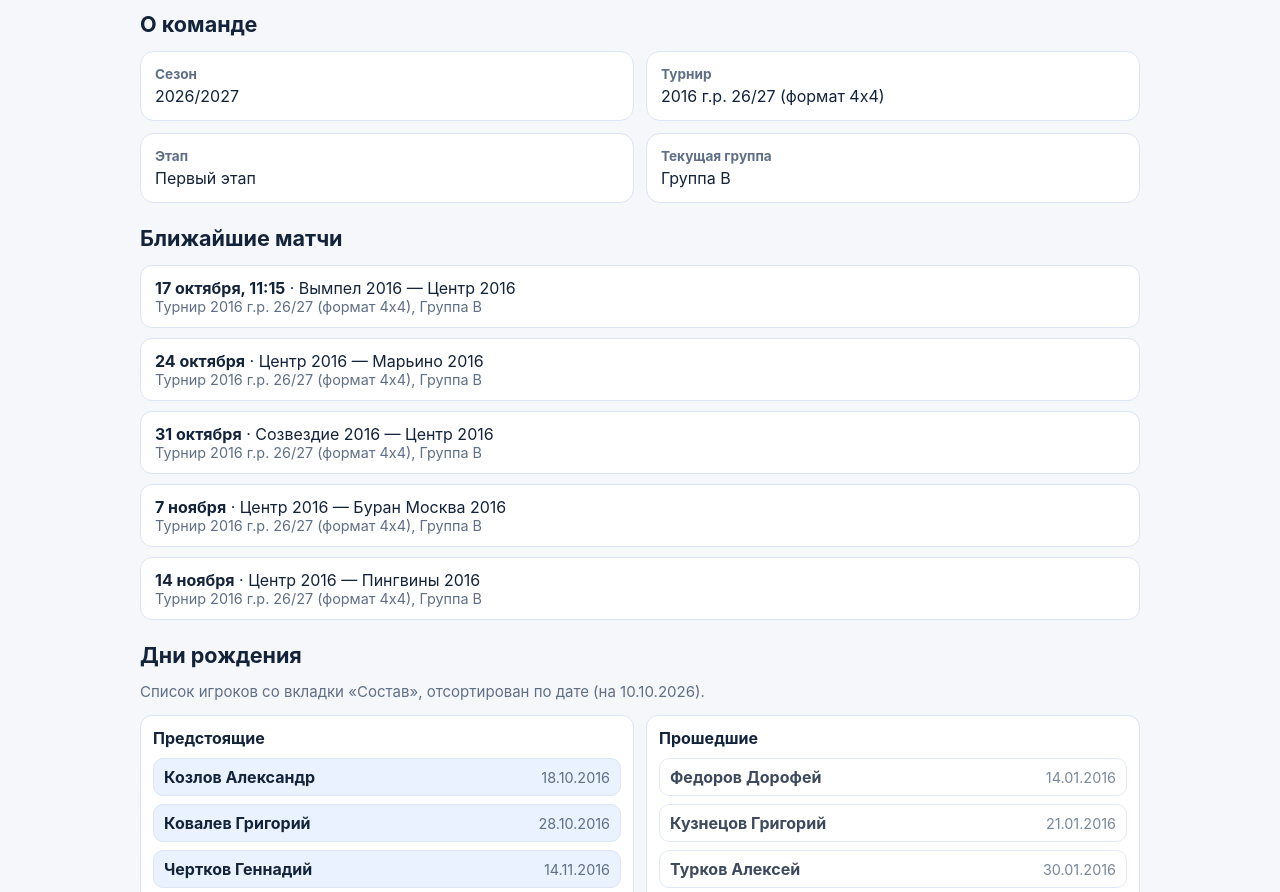
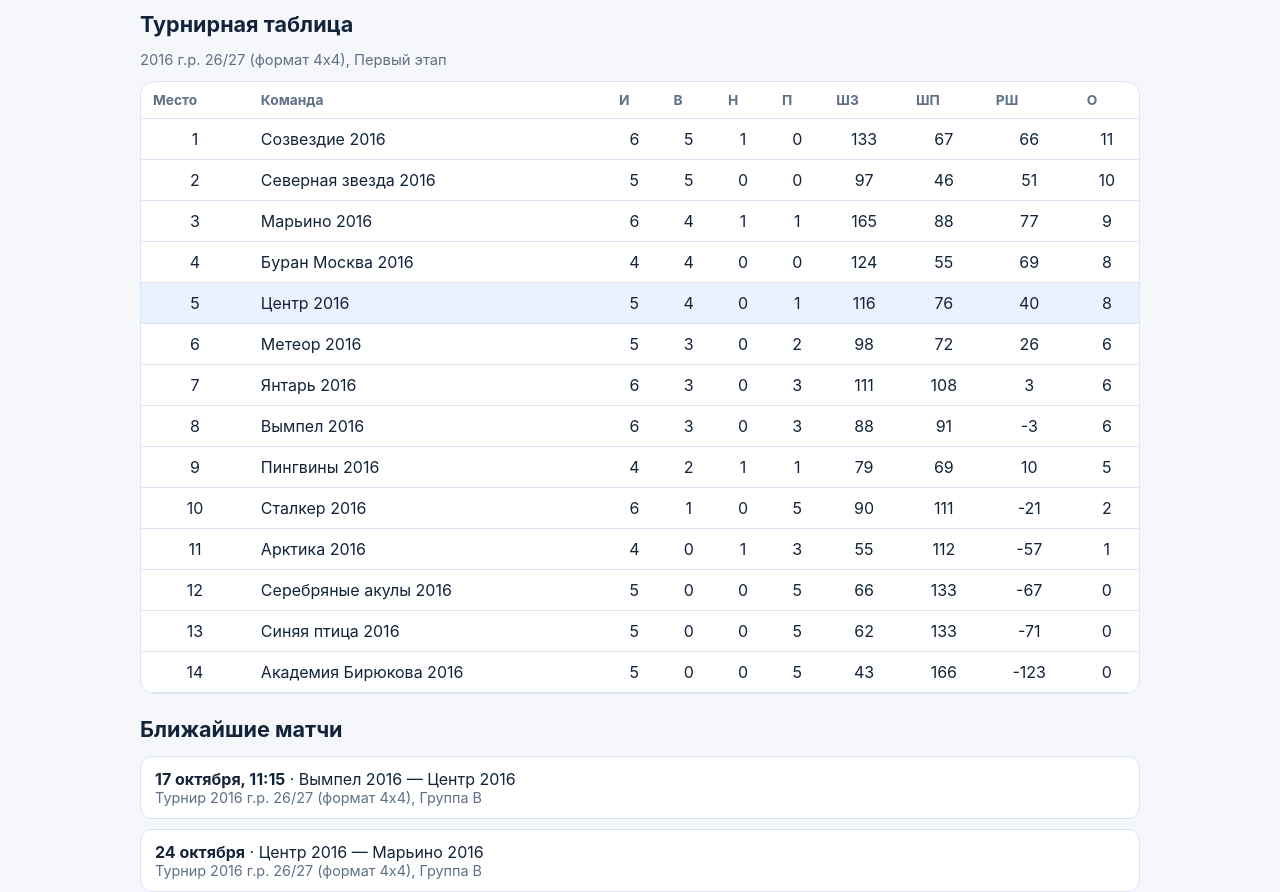
Before and after one commit to penkerton/Center2016, a plain HTML site: page index.html in a window 1280 px wide. Shown: the part 328-1220 px from the top of the page. Drawn offline with Linux system fonts and the light colour scheme.

Commit message:
Replace About block with standings table

```diff
--- a/index.html
+++ b/index.html
@@ -161,6 +161,47 @@
         gap: 10px;
       }
 
+      .standings-wrap {
+        background: var(--surface);
+        border: 1px solid var(--line);
+        border-radius: 14px;
+        overflow: auto;
+      }
+
+      .standings {
+        width: 100%;
+        border-collapse: collapse;
+        min-width: 760px;
+      }
+
+      .standings th,
+      .standings td {
+        padding: 10px 12px;
+        border-bottom: 1px solid var(--line);
+        text-align: left;
+        white-space: nowrap;
+      }
+
+      .standings th {
+        color: var(--muted);
+        font-size: 0.86rem;
+        font-weight: 700;
+      }
+
+      .standings td.num {
+        text-align: center;
+      }
+
+      .standings tr.highlight {
+        background: var(--accent-soft);
+      }
+
+      .standings-note {
+        margin: 0 0 12px;
+        color: var(--muted);
+        font-size: 0.92rem;
+      }
+
       .matches li {
         background: var(--surface);
         border: 1px solid var(--line);
@@ -267,7 +308,7 @@
       <div class="wrap nav">
         <div class="brand">Москва · Центр 2016</div>
         <nav>
-          <a href="#about">О команде</a>
+          <a href="#standings">Турнирная таблица</a>
           <a href="#matches" style="margin-left: 14px">Матчи</a>
           <a href="#birthdays" style="margin-left: 14px">Дни рождения</a>
         </nav>
@@ -297,25 +338,42 @@
         </div>
       </section>
 
-      <section id="about">
-        <h2>О команде</h2>
-        <div class="facts">
-          <article class="fact">
-            <b>Сезон</b>
-            2026/2027
-          </article>
-          <article class="fact">
-            <b>Турнир</b>
-            2016 г.р. 26/27 (формат 4х4)
-          </article>
-          <article class="fact">
-            <b>Этап</b>
-            Первый этап
-          </article>
-          <article class="fact">
-            <b>Текущая группа</b>
-            Группа В
-          </article>
+      <section id="standings">
+        <h2>Турнирная таблица</h2>
+        <p class="standings-note">2016 г.р. 26/27 (формат 4х4), Первый этап</p>
+        <div class="standings-wrap">
+          <table class="standings">
+            <thead>
+              <tr>
+                <th>Место</th>
+                <th>Команда</th>
+                <th>И</th>
+                <th>В</th>
+                <th>Н</th>
+                <th>П</th>
+                <th>ШЗ</th>
+                <th>ШП</th>
+                <th>РШ</th>
+                <th>О</th>
+              </tr>
+            </thead>
+            <tbody>
+              <tr><td class="num">1</td><td>Созвездие 2016</td><td class="num">6</td><td class="num">5</td><td class="num">1</td><td class="num">0</td><td class="num">133</td><td class="num">67</td><td class="num">66</td><td class="num">11</td></tr>
+              <tr><td class="num">2</td><td>Северная звезда 2016</td><td class="num">5</td><td class="num">5</td><td class="num">0</td><td class="num">0</td><td class="num">97</td><td class="num">46</td><td class="num">51</td><td class="num">10</td></tr>
+              <tr><td class="num">3</td><td>Марьино 2016</td><td class="num">6</td><td class="num">4</td><td class="num">1</td><td class="num">1</td><td class="num">165</td><td class="num">88</td><td class="num">77</td><td class="num">9</td></tr>
+              <tr><td class="num">4</td><td>Буран Москва 2016</td><td class="num">4</td><td class="num">4</td><td class="num">0</td><td class="num">0</td><td class="num">124</td><td class="num">55</td><td class="num">69</td><td class="num">8</td></tr>
+              <tr class="highlight"><td class="num">5</td><td>Центр 2016</td><td class="num">5</td><td class="num">4</td><td class="num">0</td><td class="num">1</td><td class="num">116</td><td class="num">76</td><td class="num">40</td><td class="num">8</td></tr>
+              <tr><td class="num">6</td><td>Метеор 2016</td><td class="num">5</td><td class="num">3</td><td class="num">0</td><td class="num">2</td><td class="num">98</td><td class="num">72</td><td class="num">26</td><td class="num">6</td></tr>
+              <tr><td class="num">7</td><td>Янтарь 2016</td><td class="num">6</td><td class="num">3</td><td class="num">0</td><td class="num">3</td><td class="num">111</td><td class="num">108</td><td class="num">3</td><td class="num">6</td></tr>
+              <tr><td class="num">8</td><td>Вымпел 2016</td><td class="num">6</td><td class="num">3</td><td class="num">0</td><td class="num">3</td><td class="num">88</td><td class="num">91</td><td class="num">-3</td><td class="num">6</td></tr>
+              <tr><td class="num">9</td><td>Пингвины 2016</td><td class="num">4</td><td class="num">2</td><td class="num">1</td><td class="num">1</td><td class="num">79</td><td class="num">69</td><td class="num">10</td><td class="num">5</td></tr>
+              <tr><td class="num">10</td><td>Сталкер 2016</td><td class="num">6</td><td class="num">1</td><td class="num">0</td><td class="num">5</td><td class="num">90</td><td class="num">111</td><td class="num">-21</td><td class="num">2</td></tr>
+              <tr><td class="num">11</td><td>Арктика 2016</td><td class="num">4</td><td class="num">0</td><td class="num">1</td><td class="num">3</td><td class="num">55</td><td class="num">112</td><td class="num">-57</td><td class="num">1</td></tr>
+              <tr><td class="num">12</td><td>Серебряные акулы 2016</td><td class="num">5</td><td class="num">0</td><td class="num">0</td><td class="num">5</td><td class="num">66</td><td class="num">133</td><td class="num">-67</td><td class="num">0</td></tr>
+              <tr><td class="num">13</td><td>Синяя птица 2016</td><td class="num">5</td><td class="num">0</td><td class="num">0</td><td class="num">5</td><td class="num">62</td><td class="num">133</td><td class="num">-71</td><td class="num">0</td></tr>
+              <tr><td class="num">14</td><td>Академия Бирюкова 2016</td><td class="num">5</td><td class="num">0</td><td class="num">0</td><td class="num">5</td><td class="num">43</td><td class="num">166</td><td class="num">-123</td><td class="num">0</td></tr>
+            </tbody>
+          </table>
         </div>
       </section>
 
```
